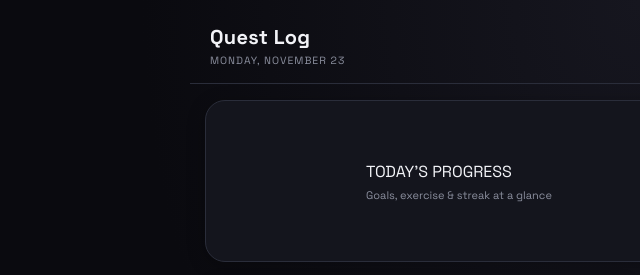
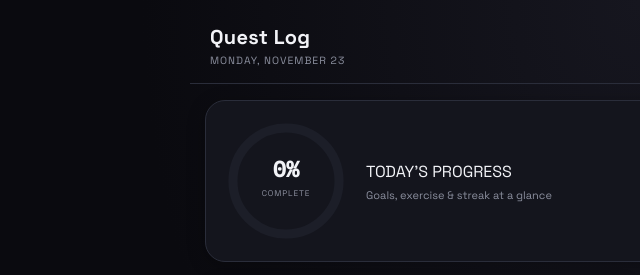
Before and after one commit to kartikmetri3-gif/quest-log2, a plain HTML site: page index.html in a window 1280 px wide. Shown: the top 275 px of the page, 0-640 px from the left. Drawn offline with Linux system fonts and the light colour scheme.

Commit message:
Update index.html

```diff
--- a/index.html
+++ b/index.html
@@ -465,6 +465,7 @@ function renderToday(){
     row.appendChild(chk); row.appendChild(mid); row.appendChild(xp);
     rows.appendChild(row);
   });
+  renderProgressRing(entry);
 
   const leaveBox=document.getElementById('leaveToggle');
   leaveBox.classList.toggle('active', !!entry.leave);
```
